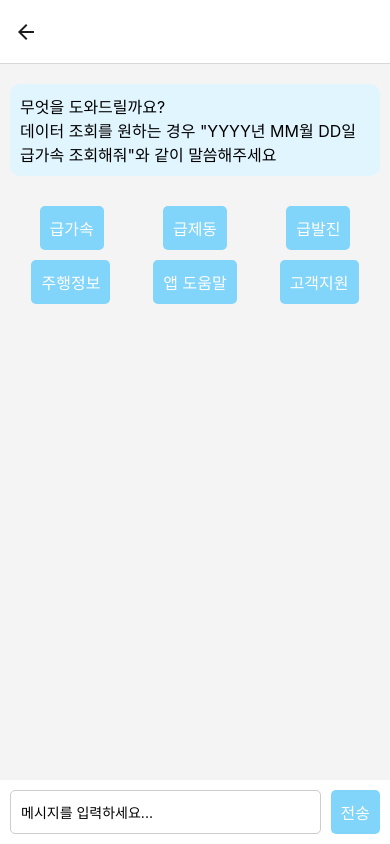
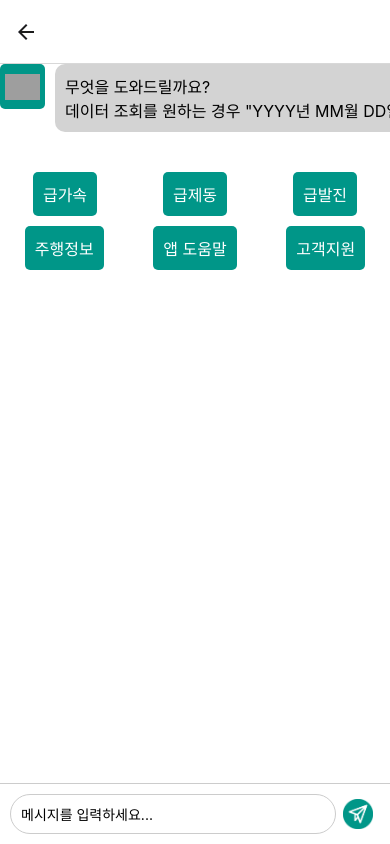
Before and after one commit to tjrwls1211/DRC, a React Native app in the folder drc-app/: screen /ChatbotScreen in a window 390 px wide. Built offline with nearby package versions, Linux system fonts and the light colour scheme; grey boxes are pictures that could not be loaded.

Commit message:
feat: 챗봇 디자인 수정

```diff
--- a/drc-app/src/screens/ChatbotScreen.js
+++ b/drc-app/src/screens/ChatbotScreen.js
@@ -1,5 +1,5 @@
 import React, { useState } from 'react';
-import { View, Text, TextInput, TouchableOpacity, ScrollView, StyleSheet, KeyboardAvoidingView, Linking, Image } from 'react-native';
+import { View, Text, TextInput, TouchableOpacity, ScrollView, StyleSheet, KeyboardAvoidingView, Linking, Image, Platform } from 'react-native';
 import { fetchData } from '../components/ChatBot/ApiService';
 import { extractDateAndKeyword } from '../components/ChatBot/extractHelpers';
 import { chatbotResponses } from '../components/ChatBot/chatbotResponses';
@@ -223,11 +223,31 @@ const ChatbotScreen = ({ navigation }) => {
 
 
     return (
-      <KeyboardAvoidingView style={styles.container} behavior="padding">
+      <KeyboardAvoidingView
+          style={styles.container}
+          behavior={Platform.OS === 'ios' ? 'padding' : 'height'}
+          keyboardVerticalOffset={Platform.OS === 'ios' ? 100 : 0}
+      >
           <ScrollView contentContainerStyle={styles.chatContainer}>
               {messages.map((message, index) => (
                   <View key={index} style={[styles.messageContainer, message.isBot ? styles.botMessage : styles.userMessage]}>
-            <Text style={styles.messageText}>{message.text}</Text>
+                      {message.isBot && (
+                          <View style={styles.botMessageContainer}>
+                              <View style={styles.iconContainer}>
+                                  <Image source={require('../../assets/free-icon-chatbot-5226034.png')} style={styles.icon} />
+                              </View>
+                              <View style={styles.messageContentContainer}>
+                                  <Text style={styles.messageText}>
+                                      {message.text || ''} {/* 빈 문자열 처리 */}
+                                  </Text>
+                              </View>
+                          </View>
+                      )}
+                      {!message.isBot && (
+                          <Text style={styles.userMessageText}>
+                              {message.text || ''} {/* 빈 문자열 처리 */}
+                          </Text>
+                      )}
                   </View>
               ))}
 
@@ -287,38 +307,76 @@ const ChatbotScreen = ({ navigation }) => {
         returnKeyType="send"
     />
     <TouchableOpacity style={styles.sendButton} onPress={handleSend}>
-          <Text style={styles.sendButtonText}>전송</Text>
+        <Image source={require('../../assets/send-icon.png')} style={styles.sendIcon} />
     </TouchableOpacity>
 </View>
       </KeyboardAvoidingView>
   );
+
 };
 
 const styles = StyleSheet.create({
   container: {
       flex: 1,
-      backgroundColor: '#f4f4f4',
+      backgroundColor: '#ffffff',
   },
-  chatContainer: {
+  cchatContainer: {
     paddingVertical: 20,
     paddingHorizontal: 10,
+    flexGrow: 1, // ScrollView가 늘어나도록 설정
+    justifyContent: 'flex-end', // 메시지가 아래로 쌓이도록 설정
   },
   messageContainer: {
     marginBottom: 10,
+    maxWidth: '75%', // 최대 너비 설정
+    alignSelf: 'flex-start', // 기본적으로 왼쪽 정렬
+  },
+  botMessageContainer: {
+    flexDirection: 'row', // 아이콘과 메시지를 가로로 배치
+    alignItems: 'flex-start', // 아이콘과 메시지 세로 정렬
+    marginBottom: 10, // 아이콘과 메시지 사이의 공백
+  },
+  iconContainer: {
+    marginRight: 10, // 아이콘과 메시지 간의 간격
+    backgroundColor: '#009688', // 아이콘 배경색 설정
+    borderRadius: 5, // 둥글게 설정 (선택 사항)
+    padding: 5, // 패딩 추가 (선택 사항)
+  },
+  icon: {
+    width: 35, // 아이콘 너비 조정
+    height: 35, // 아이콘 높이 조정
+    resizeMode: 'contain', // 비율 유지
+},
+sendIcon: {
+  width: 30, // 아이콘 너비
+  height: 30, // 아이콘 높이
+  resizeMode: 'contain', // 비율 유지
+},
+
+  messageContentContainer: {
+    backgroundColor: '#d3d3d3', // 챗봇 메시지 배경색
+    borderRadius: 10,
     padding: 10,
-      borderRadius: 10,
-  },
-  botMessage: {
-      alignSelf: 'flex-start',
-      backgroundColor: '#e1f5fe',
-  },
-  userMessage: {
-      alignSelf: 'flex-end',
-      backgroundColor: '#c8e6c9',
   },
   messageText: {
     fontSize: 16,
+    color: '#000000',
+    flexWrap: 'wrap', // 텍스트 줄 바꿈 허용
   },
+  userMessage: {
+    backgroundColor: '#009688', // 사용자 메시지 배경색
+    alignSelf: 'flex-end', // 사용자 메시지 오른쪽 정렬
+    maxWidth: '75%', // 최대 너비 조정
+    borderRadius: 10, // 둥글게 설정
+    padding: 10, // 패딩 추가
+},
+
+  userMessageText: {
+    fontSize: 16,
+    color: '#ffffff', // 사용자 메시지 글자를 하얀색으로 설정
+    flexWrap: 'wrap', // 텍스트 줄 바꿈 허용
+  },
+  // 나머지 스타일은 그대로 유지...
   buttonsContainer: {
     marginTop: 20,
   },
@@ -329,7 +387,7 @@ const styles = StyleSheet.create({
   },
   button: {
     padding: 10,
-      backgroundColor: '#81d4fa',
+    backgroundColor: '#009688',
     borderRadius: 5,
   },
   buttonText: {
@@ -340,6 +398,8 @@ const styles = StyleSheet.create({
     flexDirection: 'row',
     padding: 10,
     backgroundColor: '#fff',
+    borderTopWidth: 1,
+    borderColor: '#ccc',
   },
   input: {
     flex: 1,
@@ -347,16 +407,21 @@ const styles = StyleSheet.create({
     borderWidth: 1,
     borderRadius: 5,
     paddingHorizontal: 10,
+    height: 40, // 입력란 높이 조정
+    borderRadius: 20, // 둥글게 설정
   },
   sendButton: {
-      backgroundColor: '#81d4fa',
+    backgroundColor: '#fff',
     borderRadius: 5,
-      padding: 10,
-      marginLeft: 10,
+    paddingVertical: 1, // 위아래 패딩 조정
+    paddingHorizontal: 7, // 좌우 패딩 조정
+    justifyContent: 'center', // 가운데 정렬
+    alignItems: 'center', // 가운데 정렬
   },
   sendButtonText: {
     color: '#fff',
     fontSize: 16,
+    textAlign: 'center', // 가운데 정렬
   },
   queryButtonsContainer: {
     flexDirection: 'row',
@@ -365,22 +430,12 @@ const styles = StyleSheet.create({
   },
   queryButton: {
     padding: 10,
-      backgroundColor: '#4caf50',
+    backgroundColor: '#009688',
     borderRadius: 5,
   },
   queryButtonText: {
     color: '#fff',
     fontSize: 16,
-  },
-
-  authButtonContainer: {
-      alignItems: 'center',
-      marginVertical: 10,
-  },
-  authButton: {
-      padding: 10,
-      backgroundColor: '#ff9800',
-      borderRadius: 5,
   },
   authButtonContainer: {
     alignItems: 'center',
```
Also changed, not shown: drc-app/assets/send-icon.png (added). Lines whose indentation alone changed are shown as unchanged.
